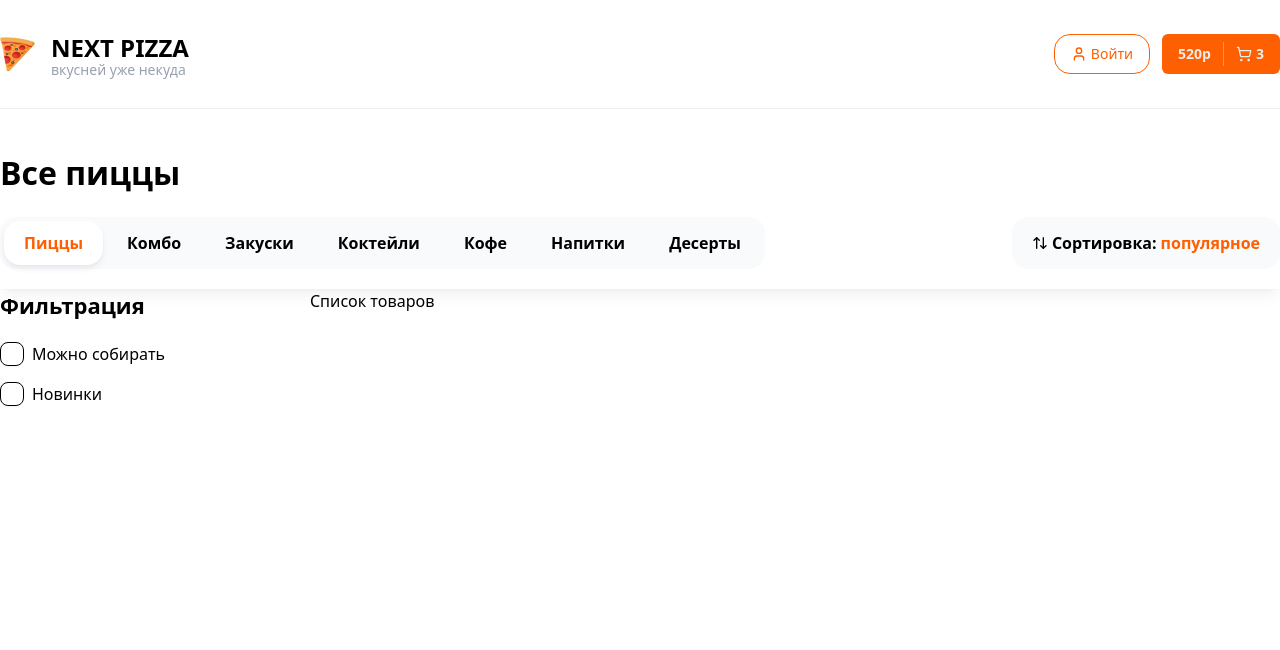
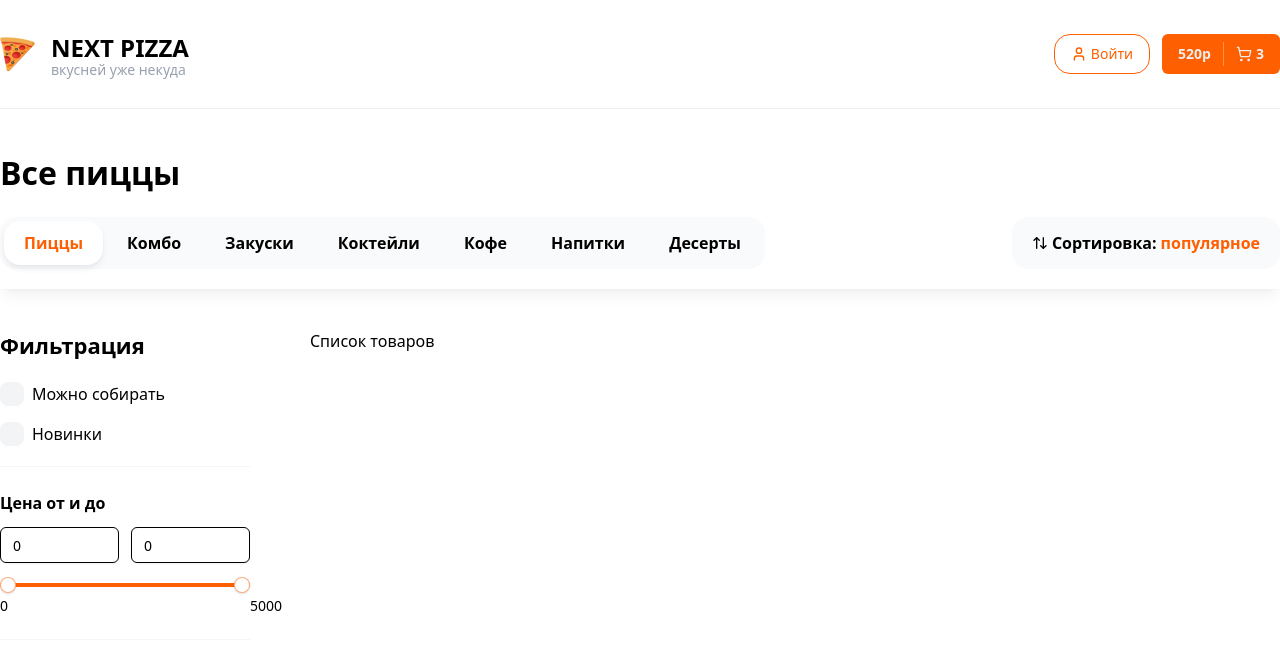
Before and after one commit to TechDanil/pizza-store, a Next.js app: page / in a window 1280 px wide. Shown: the top 650 px of the page. Built offline with nearby package versions, Linux system fonts and the light colour scheme.

Commit message:
implemented range slider

```diff
--- a/src/app/page.tsx
+++ b/src/app/page.tsx
@@ -9,7 +9,7 @@ export default function Home() {
 
       <TopBar />
 
-      <Container externalClass="pb-14">
+      <Container externalClass="mt-10 pb-14">
         <div className="flex gap-[60px]">
           <div className="w-[250px]">
             <Filters />
--- a/src/components/shared/filters/filters.tsx
+++ b/src/components/shared/filters/filters.tsx
@@ -1,6 +1,8 @@
+import { Input } from "@/components/ui";
 import { FilterCheckbox } from "../filter-checkbox/filter-checkbox";
 import { Title } from "../title/title";
 import { FunctionComponent } from "react";
+import { RangeSlider } from "../range-slider/range-slider";
 
 type Props = {
   externalClass?: string;
@@ -17,6 +19,28 @@ export const Filters: FunctionComponent<Props> = (props) => {
         <FilterCheckbox text="Можно собирать" value="1" />
         <FilterCheckbox text="Новинки" value="2" />
       </div>
+
+      <div className="mt-5 border-y border-y-neutral-100 py-6 pb-7">
+        <p className="font-bold mb-3">Цена от и до</p>
+        <div className="flex mb-5 gap-3">
+          <Input
+            type="number"
+            placeholder="0"
+            min={0}
+            max={3000}
+            defaultValue={0}
+          />
+          <Input
+            type="number"
+            placeholder="300 0"
+            min={100}
+            max={3000}
+            defaultValue={0}
+          />
+        </div>
+
+        <RangeSlider min={0} max={5000} step={10} value={[0, 5000]} />
+      </div>
     </div>
   );
 };
--- /dev/null
+++ b/src/components/shared/range-slider/range-slider.tsx
@@ -0,0 +1,86 @@
+"use client";
+
+import React from "react";
+import * as SliderPrimitive from "@radix-ui/react-slider";
+import { cn } from "@/lib/utils";
+
+type Props = {
+  className?: string;
+  min: number;
+  max: number;
+  step: number;
+  formatLabel?: (value: number) => string;
+  value?: number[] | readonly number[];
+  onValueChange?: (values: number[]) => void;
+};
+
+const RangeSlider = React.forwardRef(
+  (
+    {
+      className,
+      min,
+      max,
+      step,
+      formatLabel,
+      value,
+      onValueChange,
+      ...props
+    }: Props,
+    ref
+  ) => {
+    const initialValue = Array.isArray(value) ? value : [min, max];
+    const [localValues, setLocalValues] = React.useState(initialValue);
+
+    React.useEffect(() => {
+      // Update localValues when the external value prop changes
+      setLocalValues(Array.isArray(value) ? value : [min, max]);
+    }, [min, max, value]);
+
+    const handleValueChange = (newValues: number[]) => {
+      setLocalValues(newValues);
+      if (onValueChange) {
+        onValueChange(newValues);
+      }
+    };
+
+    return (
+      <SliderPrimitive.Root
+        ref={ref as React.RefObject<HTMLDivElement>}
+        min={min}
+        max={max}
+        step={step}
+        value={localValues}
+        onValueChange={handleValueChange}
+        className={cn(
+          "relative bg-(--bg-orange)/50 flex w-full touch-none select-none mb-6 items-center",
+          className
+        )}
+        {...props}
+      >
+        <SliderPrimitive.Track className="relative h-1 w-full grow overflow-hidden rounded-full">
+          <SliderPrimitive.Range className="absolute h-full bg-(--bg-orange)" />
+        </SliderPrimitive.Track>
+        {localValues.map((value, index) => (
+          <React.Fragment key={index}>
+            <div
+              className="absolute text-center"
+              style={{
+                left: `calc(${((value - min) / (max - min)) * 100}% + 0px)`,
+                top: `10px`,
+              }}
+            >
+              <span className="text-sm">
+                {formatLabel ? formatLabel(value) : value}
+              </span>
+            </div>
+            <SliderPrimitive.Thumb className="block h-4 w-4 bg-white rounded-full border border-(--text-orange)/50 shadow transition-colors focus-visible:outline-none focus-visible:ring-1 focus-visible:ring-ring disabled:pointer-events-none disabled:opacity-50" />
+          </React.Fragment>
+        ))}
+      </SliderPrimitive.Root>
+    );
+  }
+);
+
+RangeSlider.displayName = SliderPrimitive.Root.displayName;
+
+export { RangeSlider };
--- a/src/components/ui/checkbox.tsx
+++ b/src/components/ui/checkbox.tsx
@@ -2,31 +2,28 @@
 
 import * as React from "react";
 import * as CheckboxPrimitive from "@radix-ui/react-checkbox";
-import { CheckIcon } from "lucide-react";
-
+import { Check } from "lucide-react";
 import { cn } from "@/lib/utils";
 
-function Checkbox({
-  className,
-  ...props
-}: React.ComponentProps<typeof CheckboxPrimitive.Root>) {
-  return (
+const Checkbox = React.forwardRef<
+  React.ElementRef<typeof CheckboxPrimitive.Root>,
+  React.ComponentPropsWithoutRef<typeof CheckboxPrimitive.Root>
+>(({ className, ...props }, ref) => (
   <CheckboxPrimitive.Root
-      data-slot="checkbox"
+    ref={ref}
     className={cn(
-        "peer border-input dark:bg-input/30 data-[state=checked]:bg-primary data-[state=checked]:text-primary-foreground dark:data-[state=checked]:bg-primary data-[state=checked]:border-primary focus-visible:border-ring focus-visible:ring-ring/50 aria-invalid:ring-destructive/20 dark:aria-invalid:ring-destructive/40 aria-invalid:border-destructive size-4 shrink-0 rounded-[4px] border shadow-xs transition-shadow outline-none focus-visible:ring-[3px] disabled:cursor-not-allowed disabled:opacity-50",
+      "peer h-4 w-4 shrink-0 bg-gray-100 ring-offset-background focus-visible:outline-none focus-visible:ring-2 focus-visible:ring-ring focus-visible:ring-offset-2 disabled:cursor-not-allowed disabled:opacity-50 data-[state=checked]:bg-primary data-[state=checked]:text-primary-foreground",
       className
     )}
     {...props}
   >
     <CheckboxPrimitive.Indicator
-        data-slot="checkbox-indicator"
-        className="grid place-content-center text-current transition-none"
+      className={cn("flex items-center justify-center text-current")}
     >
-        <CheckIcon className="size-3.5" />
+      <Check className="h-4 w-4" strokeWidth={3} />
     </CheckboxPrimitive.Indicator>
   </CheckboxPrimitive.Root>
-  );
-}
+));
+Checkbox.displayName = CheckboxPrimitive.Root.displayName;
 
 export { Checkbox };
```
Lines whose indentation alone changed are shown as unchanged.
